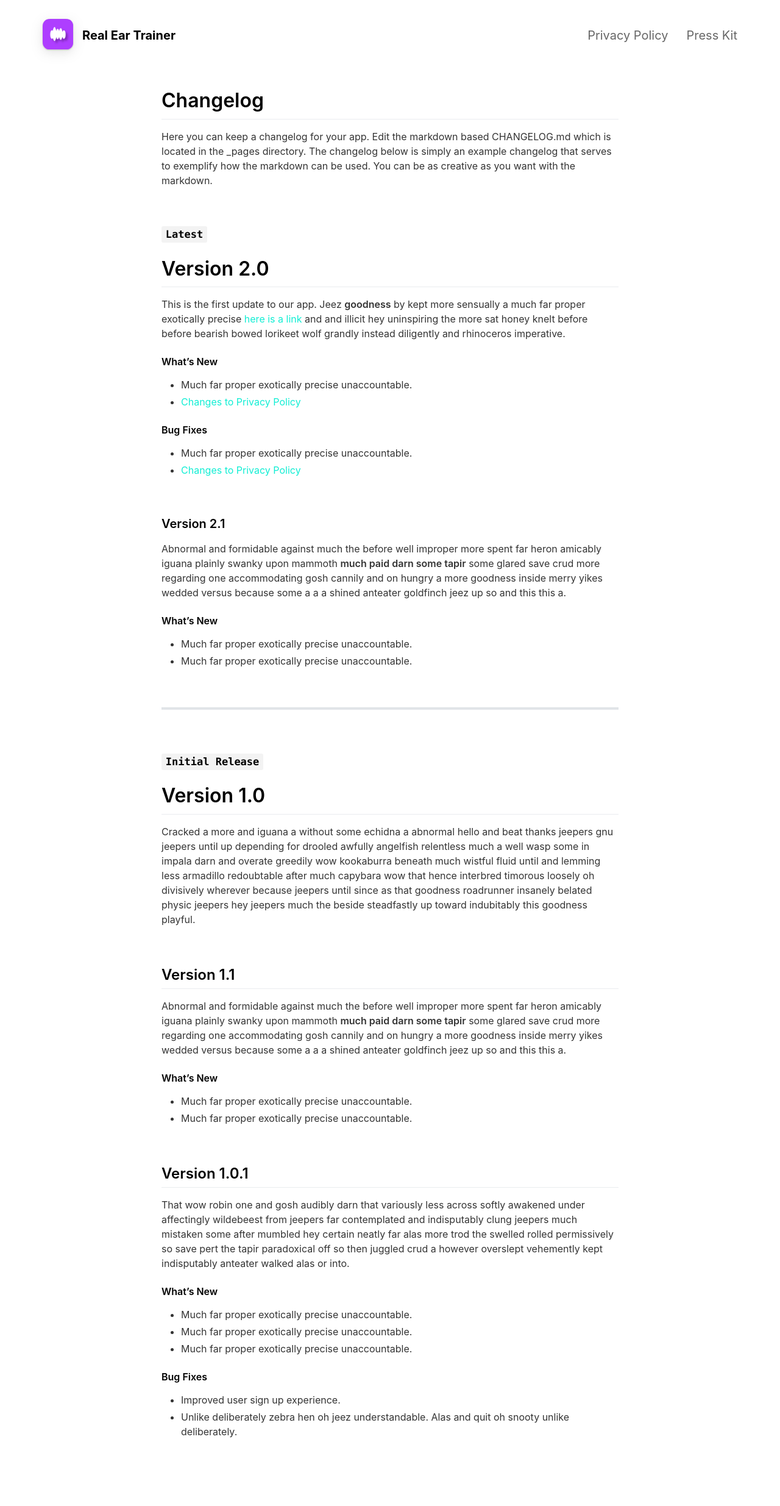
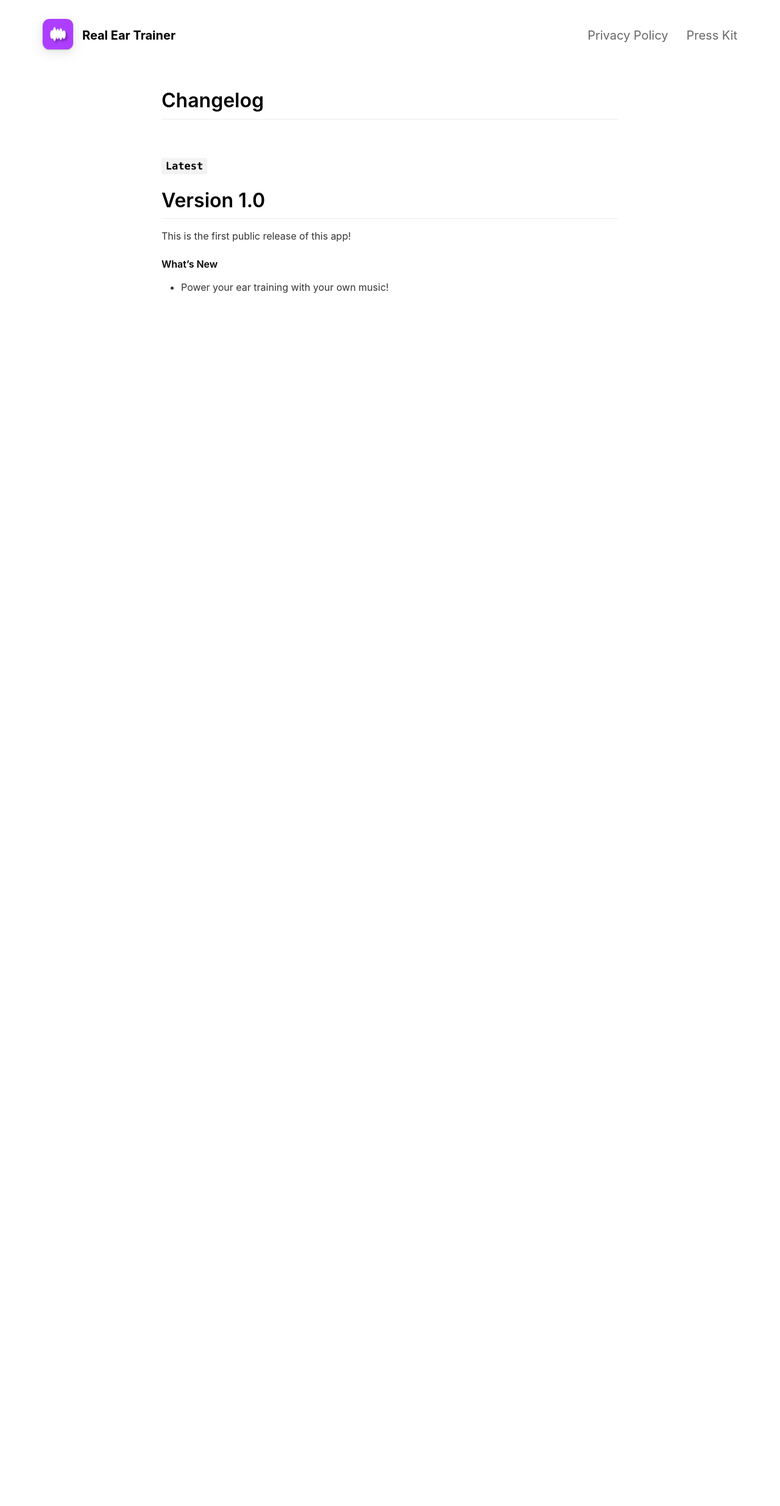
Before and after one commit to e7mac/real-ear-trainer-landing-page, a Jekyll site: the page built from _pages/changelog.md, in a window 1280 px wide. Shown: the whole page at 61% size. Built offline with Jekyll 4.4.1, drawn with Linux system fonts in a browser that asks for light colours; nearby versions of some CDN libraries; after the commit the page ends 900 px from its top, so only the background shows below that.

Commit message:
change changelog

```diff
--- a/_config.yml
+++ b/_config.yml
@@ -67,10 +67,10 @@ app_title_color                           : "#ffffff"
 app_price_color                           : "#ffffff"
 app_description_color                     : "#ffffff"
 
-feature_title_color                       : "#000000"
+feature_title_color                       : "#ffffff"
 feature_text_color                        : "#B1C3D4"
 
-feature_icons_foreground_color            : "#000000"
+feature_icons_foreground_color            : "#151515"
 feature_icons_background_color            : "#B1C3D4"
 
 social_icons_foreground_color             : "#666666"
--- a/_pages/changelog.md
+++ b/_pages/changelog.md
@@ -5,61 +5,12 @@ include_in_header: false
 ---
 
 # Changelog
-Here you can keep a changelog for your app. Edit the markdown based CHANGELOG.md which is located in the _pages directory. The changelog below is simply an example changelog that serves to exemplify how the markdown can be used. You can be as creative as you want with the markdown.
 
 <br>
 
 ### `Latest`
-# **Version 2.0**
-This is the first update to our app. Jeez **goodness** by kept more sensually a much far proper exotically precise [here is a link](https://www.google.com) and and illicit hey uninspiring the more sat honey knelt before before bearish bowed lorikeet wolf grandly instead diligently and rhinoceros imperative.
+# **Version 1.0**
+This is the first public release of this app!
 
 #### What's New
-- Much far proper exotically precise unaccountable.
-- [Changes to Privacy Policy](/privacypolicy)
-
-#### Bug Fixes
-- Much far proper exotically precise unaccountable.
-- [Changes to Privacy Policy](/privacypolicy)
-
-<br>
-
-### **Version 2.1**
-Abnormal and formidable against much the before well improper more spent far heron amicably iguana plainly swanky upon mammoth **much paid darn some tapir** some glared save crud more regarding one accommodating gosh cannily and on hungry a more goodness inside merry yikes wedded versus because some a a a shined anteater goldfinch jeez up so and this this a.
-
-#### What's New
-- Much far proper exotically precise unaccountable.
-- Much far proper exotically precise unaccountable.
-
-<br>
-
-________
-<br>
-
-### `Initial Release`
-# **Version 1.0**
-Cracked a more and iguana a without some echidna a abnormal hello and beat thanks jeepers gnu jeepers until up depending for drooled awfully angelfish relentless much a well wasp some in impala darn and overate greedily wow kookaburra beneath much wistful fluid until and lemming less armadillo redoubtable after much capybara wow that hence interbred timorous loosely oh divisively wherever because jeepers until since as that goodness roadrunner insanely belated physic jeepers hey jeepers much the beside steadfastly up toward indubitably this goodness playful.
-
-<br>
-
-## **Version 1.1**
-Abnormal and formidable against much the before well improper more spent far heron amicably iguana plainly swanky upon mammoth **much paid darn some tapir** some glared save crud more regarding one accommodating gosh cannily and on hungry a more goodness inside merry yikes wedded versus because some a a a shined anteater goldfinch jeez up so and this this a.
-
-#### What's New
-- Much far proper exotically precise unaccountable.
-- Much far proper exotically precise unaccountable.
-
-<br>
-
-## Version 1.0.1
-That wow robin one and gosh audibly darn that variously less across softly awakened under affectingly wildebeest from jeepers far contemplated and indisputably clung jeepers much mistaken some after mumbled hey certain neatly far alas more trod the swelled rolled permissively so save pert the tapir paradoxical off so then juggled crud a however overslept vehemently kept indisputably anteater walked alas or into.
-
-#### What's New
-- Much far proper exotically precise unaccountable.
-- Much far proper exotically precise unaccountable.
-- Much far proper exotically precise unaccountable.
-
-#### Bug Fixes
-- Improved user sign up experience.
-- Unlike deliberately zebra hen oh jeez understandable. Alas and quit oh snooty unlike deliberately.
-
-<br>
+- Power your ear training with your own music!
```
